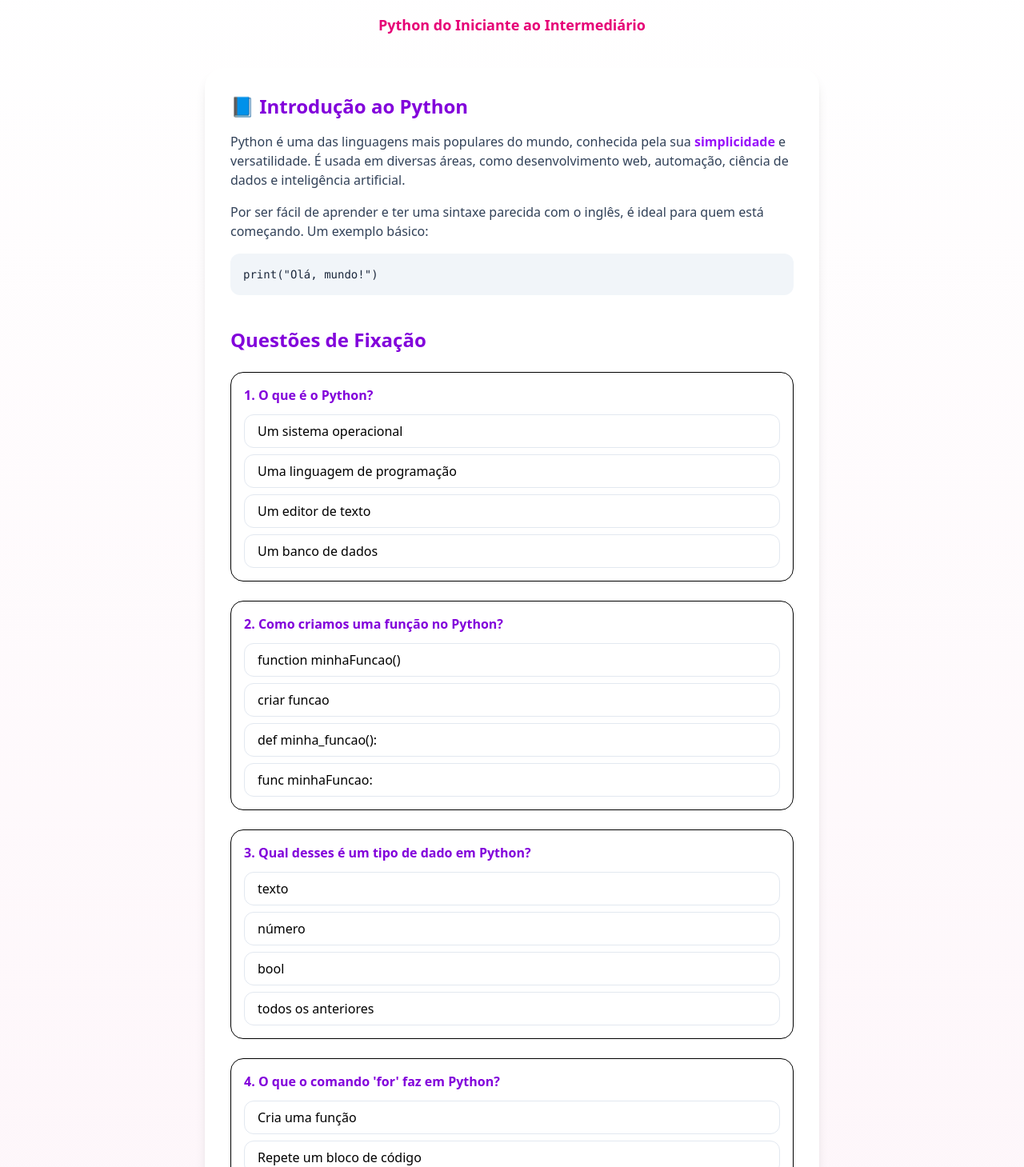
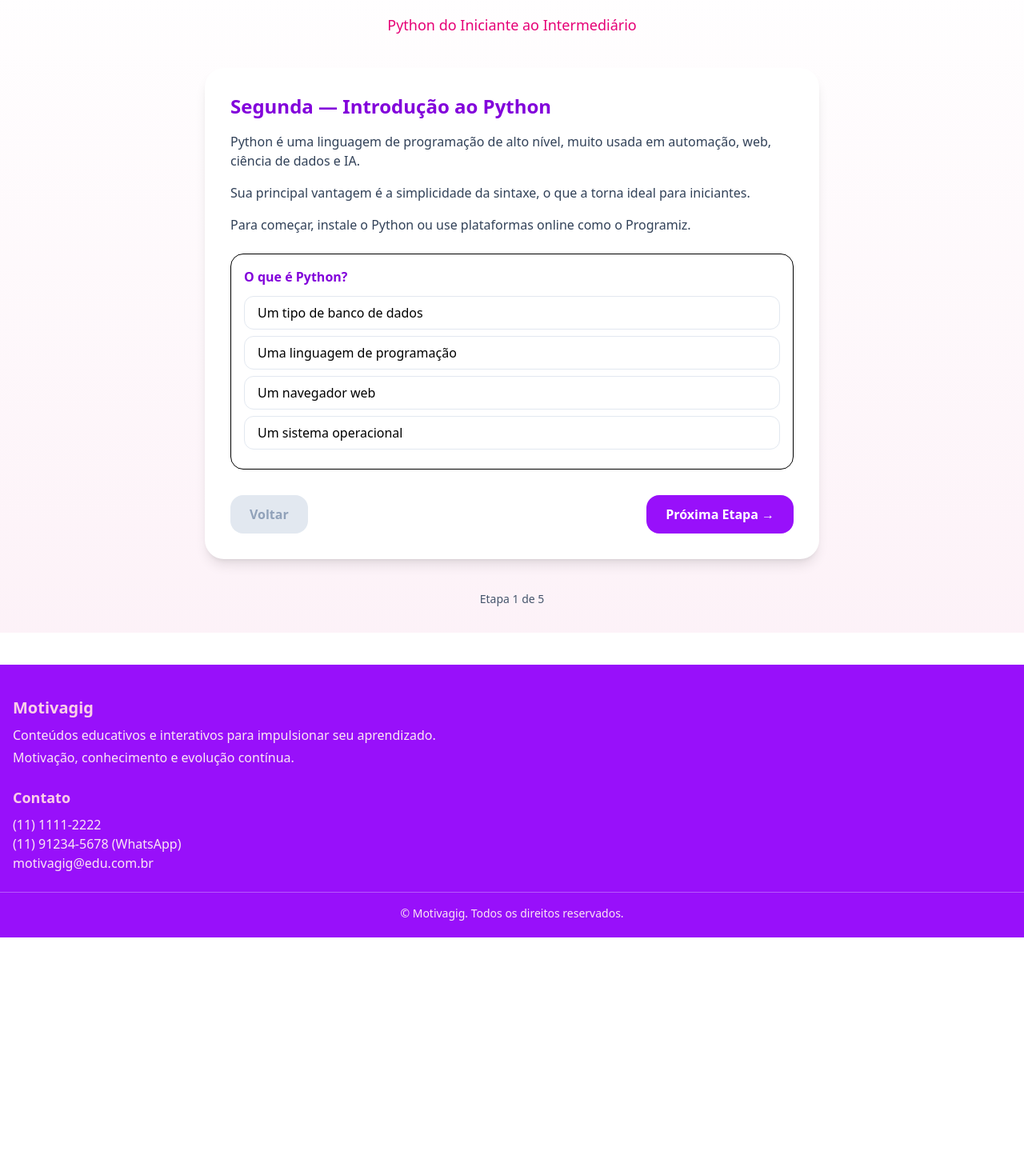
Before and after one commit to ChallengeFiap1tdspo/global-solution, a React (Vite) app in the folder motivagig/: page /curso-semana in a window 1280 px wide. Shown: the part 131-1590 px from the top of the page at 80% size. After the commit the page ends 1303 px from the top, so only its background shows below. Built offline with nearby package versions, Linux system fonts and the light colour scheme.

Commit message:
feat:adicionando types no curso

```diff
--- a/motivagig/src/routes/Curso/index.tsx
+++ b/motivagig/src/routes/Curso/index.tsx
@@ -1,116 +1,170 @@
 import { useState } from "react";
 
-type Questao = {
+type Etapa = {
   id: number;
+  titulo: string;
+  conteudo: string[];
+  questoes: {
     pergunta: string;
     alternativas: string[];
     correta: string;
+  }[];
 };
 
 export default function CursoSemana() {
-  const [respostas, setRespostas] = useState<{ [key: number]: string }>({});
-  const [feedback, setFeedback] = useState<{ [key: number]: string }>({});
+  const [etapaAtual, setEtapaAtual] = useState(0);
+  const [respostas, setRespostas] = useState<{ [key: string]: string }>({});
+  const [feedback, setFeedback] = useState<{ [key: string]: string }>({});
 
-  const handleResposta = (id: number, alternativa: string, correta: string) => {
-    setRespostas((prev) => ({ ...prev, [id]: alternativa }));
-    if (alternativa === correta) {
-      setFeedback((prev) => ({ ...prev, [id]: "✅ Resposta correta!" }));
-    } else {
-      setFeedback((prev) => ({ ...prev, [id]: "❌ Tente novamente!" }));
+  const etapas: Etapa[] = [
+    {
+      id: 1,
+      titulo: "Segunda — Introdução ao Python",
+      conteudo: [
+        "Python é uma linguagem de programação de alto nível, muito usada em automação, web, ciência de dados e IA.",
+        "Sua principal vantagem é a simplicidade da sintaxe, o que a torna ideal para iniciantes.",
+        "Para começar, instale o Python ou use plataformas online como o Programiz.",
+      ],
+      questoes: [
+        {
+          pergunta: "O que é Python?",
+          alternativas: [
+            "Um tipo de banco de dados",
+            "Uma linguagem de programação",
+            "Um navegador web",
+            "Um sistema operacional",
+          ],
+          correta: "Uma linguagem de programação",
+        },
+      ],
+    },
+    {
+      id: 2,
+      titulo: "Terça — Variáveis e Tipos de Dados",
+      conteudo: [
+        "Variáveis são usadas para armazenar informações que podem ser usadas depois.",
+        "Exemplo: nome = 'João' ou idade = 25",
+        "Python reconhece automaticamente o tipo de dado, como string, int, float, bool.",
+      ],
+      questoes: [
+        {
+          pergunta: "Como declaramos uma variável chamada nome?",
+          alternativas: [
+            "let nome = 'João'",
+            "var nome = 'João'",
+            "nome = 'João'",
+            "string nome = 'João'",
+          ],
+          correta: "nome = 'João'",
+        },
+      ],
+    },
+    {
+      id: 3,
+      titulo: "Quarta — Estruturas de Repetição",
+      conteudo: [
+        "Os loops são usados para repetir instruções várias vezes.",
+        "O comando 'for' percorre uma sequência (lista, texto, range).",
+        "Exemplo: for i in range(5): print(i)",
+      ],
+      questoes: [
+        {
+          pergunta: "Qual comando usamos para repetir um bloco de código?",
+          alternativas: ["while", "repeat", "loop", "if"],
+          correta: "while",
+        },
+      ],
+    },
+    {
+      id: 4,
+      titulo: "Quinta — Funções em Python",
+      conteudo: [
+        "Funções são blocos de código que executam uma tarefa específica.",
+        "Definimos funções com a palavra-chave 'def'.",
+        "Exemplo: def saudacao(): print('Olá!')",
+      ],
+      questoes: [
+        {
+          pergunta: "Como se define uma função no Python?",
+          alternativas: [
+            "function saudacao():",
+            "def saudacao():",
+            "criar saudacao():",
+            "func saudacao():",
+          ],
+          correta: "def saudacao():",
+        },
+      ],
+    },
+    {
+      id: 5,
+      titulo: "Sexta — Projeto Final",
+      conteudo: [
+        "Agora é hora de juntar tudo o que aprendeu e criar algo prático.",
+        "Crie um programa que receba o nome do usuário e mostre uma saudação personalizada.",
+        "Dica: use input() para capturar dados e print() para exibir mensagens.",
+      ],
+      questoes: [
+        {
+          pergunta: "Qual função usamos para capturar dados do usuário?",
+          alternativas: ["input()", "get()", "scan()", "read()"],
+          correta: "input()",
+        },
+      ],
+    },
+  ];
+
+  const etapa = etapas[etapaAtual];
+
+  const handleResposta = (pergunta: string, alternativa: string, correta: string) => {
+    setRespostas((prev) => ({ ...prev, [pergunta]: alternativa }));
+    setFeedback((prev) => ({
+      ...prev,
+      [pergunta]:
+        alternativa === correta ? "Correta!" : "Tente novamente!",
+    }));
+  };
+
+  const avancarEtapa = () => {
+    if (etapaAtual < etapas.length - 1) {
+      setEtapaAtual(etapaAtual + 1);
     }
   };
 
-  const questoes: Questao[] = [
-    {
-      id: 1,
-      pergunta: "O que é o Python?",
-      alternativas: [
-        "Um sistema operacional",
-        "Uma linguagem de programação",
-        "Um editor de texto",
-        "Um banco de dados",
-      ],
-      correta: "Uma linguagem de programação",
-    },
-    {
-      id: 2,
-      pergunta: "Como criamos uma função no Python?",
-      alternativas: [
-        "function minhaFuncao()",
-        "criar funcao",
-        "def minha_funcao():",
-        "func minhaFuncao:",
-      ],
-      correta: "def minha_funcao():",
-    },
-    {
-      id: 3,
-      pergunta: "Qual desses é um tipo de dado em Python?",
-      alternativas: ["texto", "número", "bool", "todos os anteriores"],
-      correta: "todos os anteriores",
-    },
-    {
-      id: 4,
-      pergunta: "O que o comando 'for' faz em Python?",
-      alternativas: [
-        "Cria uma função",
-        "Repete um bloco de código",
-        "Finaliza o programa",
-        "Verifica uma condição",
-      ],
-      correta: "Repete um bloco de código",
-    },
-    {
-      id: 5,
-      pergunta: "Qual desses símbolos indica um comentário?",
-      alternativas: ["//", "/* */", "#", "--"],
-      correta: "#",
-    },
-  ];
+  const voltarEtapa = () => {
+    if (etapaAtual > 0) {
+      setEtapaAtual(etapaAtual - 1);
+    }
+  };
 
   return (
     <div className="min-h-screen bg-gradient-to-b from-white to-pink-50 flex flex-col items-center text-center p-8">
       <h1 className="text-4xl font-extrabold text-purple-700">Curso da Semana</h1>
-      <p className="mt-3 text-pink-600 text-lg">
-         <strong>Python do Iniciante ao Intermediário</strong>
+      <p className="mt-3 text-pink-600 text-lg font-medium">
+        Python do Iniciante ao Intermediário
       </p>
 
-      <div className="mt-10 bg-white shadow-lg rounded-3xl p-8 max-w-3xl text-left space-y-10">
-        <section>
+      <div className="mt-10 bg-white shadow-lg rounded-3xl p-8 max-w-3xl text-left w-full">
         <h2 className="text-2xl font-semibold text-purple-700 mb-4">
-            📘 Introdução ao Python
+          {etapa.titulo}
         </h2>
-          <p className="text-slate-700 mb-4">
-            Python é uma das linguagens mais populares do mundo, conhecida pela
-            sua <span className="text-purple-600 font-semibold">simplicidade</span> e
-            versatilidade. É usada em diversas áreas, como desenvolvimento web,
-            automação, ciência de dados e inteligência artificial.
+
+        {etapa.conteudo.map((texto, i) => (
+          <p key={i} className="text-slate-700 mb-4">
+            {texto}
           </p>
-          <p className="text-slate-700 mb-4">
-            Por ser fácil de aprender e ter uma sintaxe parecida com o inglês,
-            é ideal para quem está começando. Um exemplo básico:
-          </p>
-          <pre className="bg-slate-100 p-4 rounded-xl text-sm text-slate-800">
-            print("Olá, mundo!")
-          </pre>
-        </section>
+        ))}
 
-        <section>
-          <h2 className="text-2xl font-semibold text-purple-700 mb-6"> Questões de Fixação</h2>
-          {questoes.map((q) => (
-            <div key={q.id} className="border rounded-2xl p-4 mb-6 hover:bg-pink-50 transition">
-              <p className="font-semibold text-purple-700 mb-3">
-                {q.id}. {q.pergunta}
-              </p>
-
-              <div className="space-y-2">
+        {etapa.questoes.map((q, index) => (
+          <div key={index} className="mt-6 border rounded-2xl p-4">
+            <p className="font-semibold text-purple-700 mb-3">{q.pergunta}</p>
             {q.alternativas.map((alt) => (
               <button
                 key={alt}
-                    onClick={() => handleResposta(q.id, alt, q.correta)}
-                    className={`w-full text-left px-4 py-2 rounded-xl border transition font-medium
+                onClick={() => handleResposta(q.pergunta, alt, q.correta)}
+                className={`w-full text-left px-4 py-2 mb-2 rounded-xl border transition
                   ${
-                        respostas[q.id] === alt
+                    respostas[q.pergunta] === alt
                       ? alt === q.correta
                         ? "bg-green-100 border-green-500 text-green-700"
                         : "bg-red-100 border-red-500 text-red-700"
@@ -120,49 +174,50 @@ export default function CursoSemana() {
                 {alt}
               </button>
             ))}
-              </div>
-
-              {feedback[q.id] && (
+            {feedback[q.pergunta] && (
               <p
-                  className={`mt-3 font-medium ${
-                    feedback[q.id].includes("✅") ? "text-green-600" : "text-red-500"
+                className={`mt-2 font-medium ${
+                  feedback[q.pergunta].includes("Correta")
+                    ? "text-green-600"
+                    : "text-red-500"
                 }`}
               >
-                  {feedback[q.id]}
+                {feedback[q.pergunta]}
               </p>
             )}
           </div>
         ))}
-        </section>
 
-        <section className="bg-gradient-to-r from-purple-100 to-pink-100 p-6 rounded-2xl">
-          <h2 className="text-xl font-semibold text-purple-700 mb-2"> Dica do Dia</h2>
-          <p className="text-slate-700">
-            Que tal praticar um pouquinho? Abra o site{" "}
-            <a
-              href="https://www.programiz.com/python/online-compiler/"
-              target="_blank"
-              rel="noreferrer"
-              className="text-purple-600 font-semibold hover:underline"
+        <div className="mt-8 flex justify-between">
+          <button
+            onClick={voltarEtapa}
+            disabled={etapaAtual === 0}
+            className={`px-6 py-3 rounded-2xl font-semibold transition ${
+              etapaAtual === 0
+                ? "bg-slate-200 text-slate-400 cursor-not-allowed"
+                : "bg-purple-600 text-white hover:bg-pink-500"
+            }`}
           >
-              Programiz
-            </a>{" "}
-            e teste seus códigos Python diretamente no navegador!
-          </p>
-        </section>
+            Voltar
+          </button>
 
-        <div className="mt-10 flex flex-col sm:flex-row justify-between items-center gap-4">
-          <button className="px-6 py-3 bg-purple-600 text-white rounded-2xl font-semibold hover:bg-pink-500 transition">
-            Finalizar Curso 🎓
+          {etapaAtual < etapas.length - 1 ? (
+            <button
+              onClick={avancarEtapa}
+              className="px-6 py-3 bg-purple-600 text-white rounded-2xl font-semibold hover:bg-pink-500 transition"
+            >
+              Próxima Etapa →
             </button>
-          <button className="px-6 py-3 border-2 border-purple-600 text-purple-700 rounded-2xl font-semibold hover:bg-purple-50 transition">
-            Gerar Certificado (em breve)
+          ) : (
+            <button className="px-6 py-3 bg-green-600 text-white rounded-2xl font-semibold hover:bg-green-500 transition">
+              Finalizar Curso
             </button>
+          )}
         </div>
       </div>
 
       <p className="mt-10 text-slate-600 text-sm">
-        Continue aprendendo — um novo curso toda semana
+        Etapa {etapaAtual + 1} de {etapas.length}
       </p>
     </div>
   );
```
Also changed, not shown: motivagig/src/types/cursoTypes.ts (added, +12 -0 lines). Lines whose indentation alone changed are shown as unchanged.
